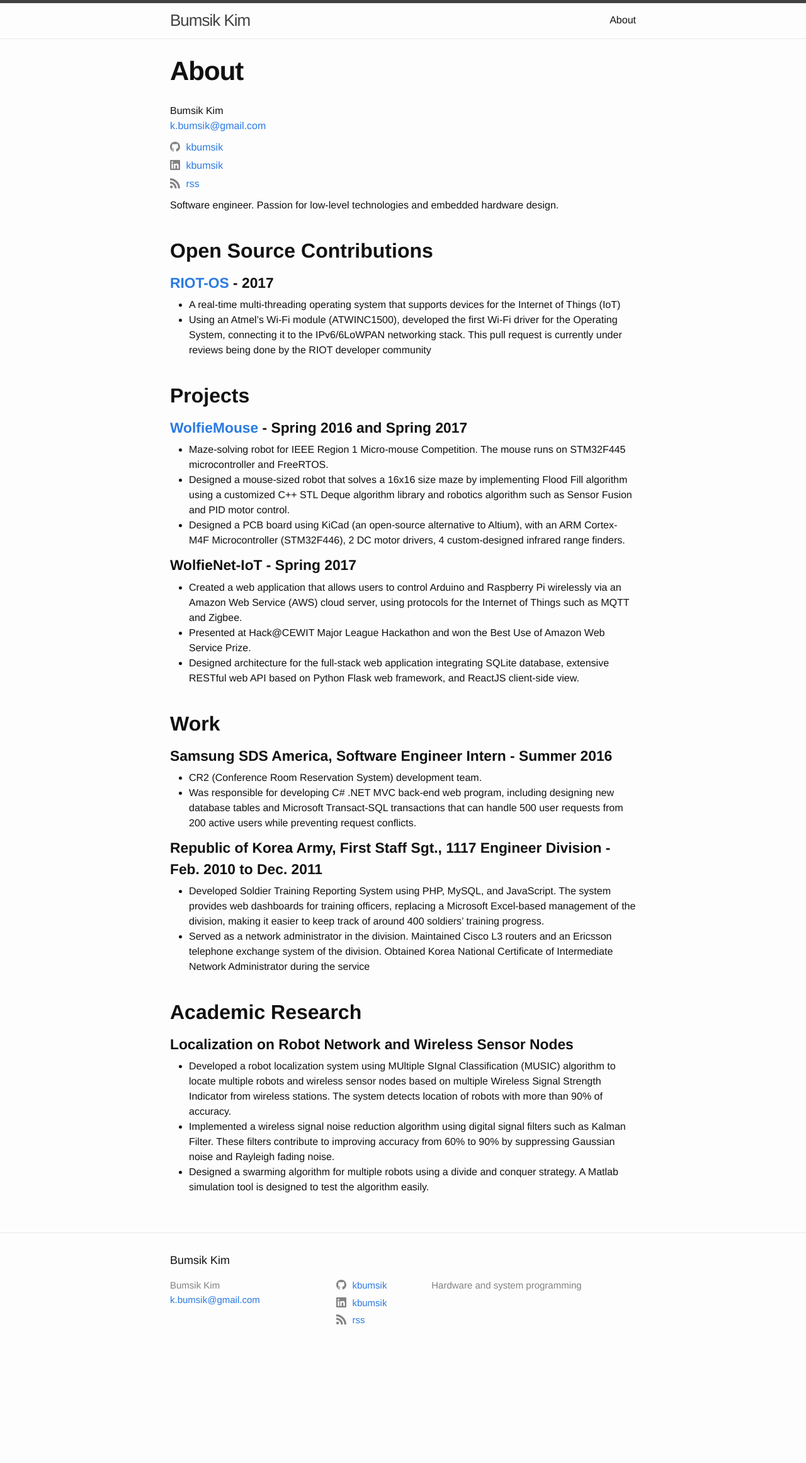
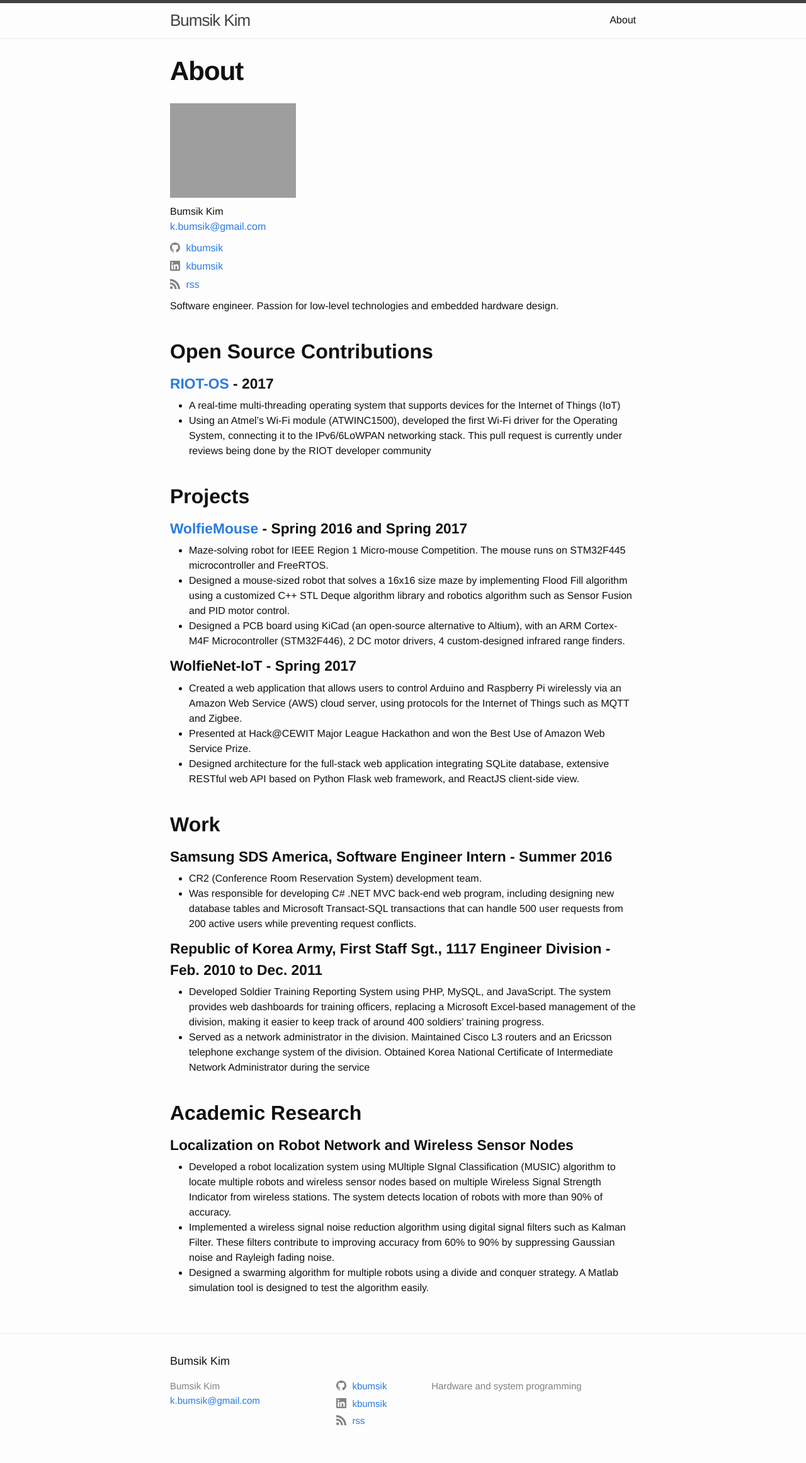
Before and after one commit to kbumsik/kbumsik.github.io, a Jekyll site: the page built from about.md, in a window 1280 px wide. Shown: the whole page at 63% size. Built offline with Jekyll 4.4.1, drawn with Linux system fonts in a browser that asks for light colours; before the commit the page ends 2163 px from its top, so only the background shows below that.

Commit message:
Added my photo in about

```diff
--- a/about.md
+++ b/about.md
@@ -3,6 +3,8 @@
 title: About
 permalink: /about/
 ---
+
+![my_photo]({{ "/assets/my_photo.png" | absolute_url }}){:class="img-responsive" height="150px"}
 
 <div>
     <ul class="contact-list">
```
Also changed, not shown: 1 other file.
